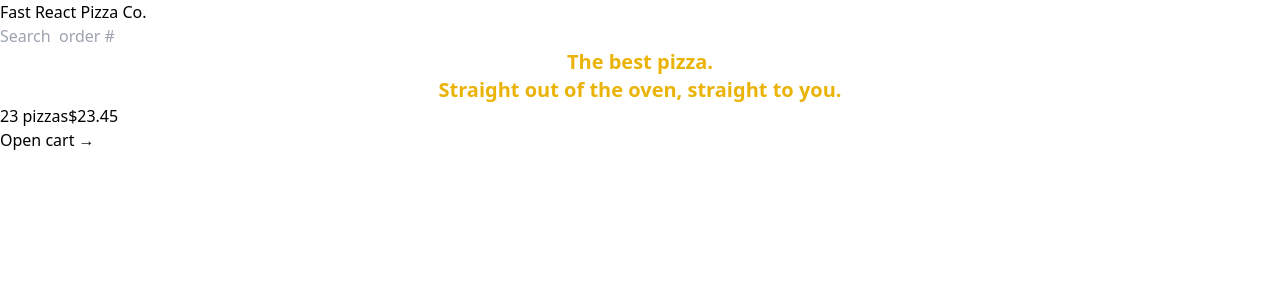
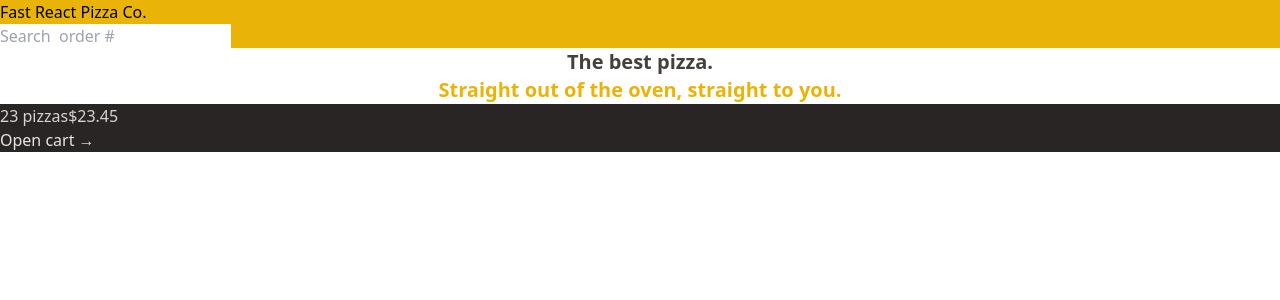
Before and after one commit to shubham4132/fast-react-pizza, a React (Vite) app: page / in a window 1280 px wide. Shown: the top 300 px of the page. Built offline with nearby package versions, Linux system fonts and the light colour scheme.

Commit message:
working with color using tailwind

```diff
--- a/src/features/cart/CartOverview.jsx
+++ b/src/features/cart/CartOverview.jsx
@@ -1,14 +1,14 @@
-import { Link } from "react-router-dom";
+import { Link } from 'react-router-dom'
 function CartOverview() {
     return (
-    <div>
-      <p>
+        <div className="bg-stone-800 text-stone-200">
+            <p className="text-stone-300">
                 <span>23 pizzas</span>
                 <span>$23.45</span>
             </p>
             <Link to="/cart">Open cart &rarr;</Link>
         </div>
-  );
+    )
 }
 
-export default CartOverview;
+export default CartOverview
--- a/src/ui/Header.jsx
+++ b/src/ui/Header.jsx
@@ -1,12 +1,12 @@
-import { Link } from "react-router-dom";
-import SearchOrder from "../features/order/SearchOrder";
+import { Link } from 'react-router-dom'
+import SearchOrder from '../features/order/SearchOrder'
 function Header() {
-  return (
-    <header>
-      <Link to="/">Fast React Pizza Co.</Link>
-      <SearchOrder />
-    </header>
-  );
+    return (
+        <header className="bg-yellow-500">
+            <Link to="/">Fast React Pizza Co.</Link>
+            <SearchOrder />
+        </header>
+    )
 }
 
-export default Header;
+export default Header
--- a/src/ui/Home.jsx
+++ b/src/ui/Home.jsx
@@ -1,10 +1,12 @@
 function Home() {
     return (
         <div>
-            <h1 className="text-center text-xl font-semibold text-yellow-500">
+            <h1 className="text-center text-xl font-semibold text-stone-700">
                 The best pizza.
                 <br />
-                Straight out of the oven, straight to you.
+                <span className="text-yellow-500">
+                    Straight out of the oven, straight to you.
+                </span>
             </h1>
         </div>
     )
```
Lines whose indentation alone changed are shown as unchanged.
